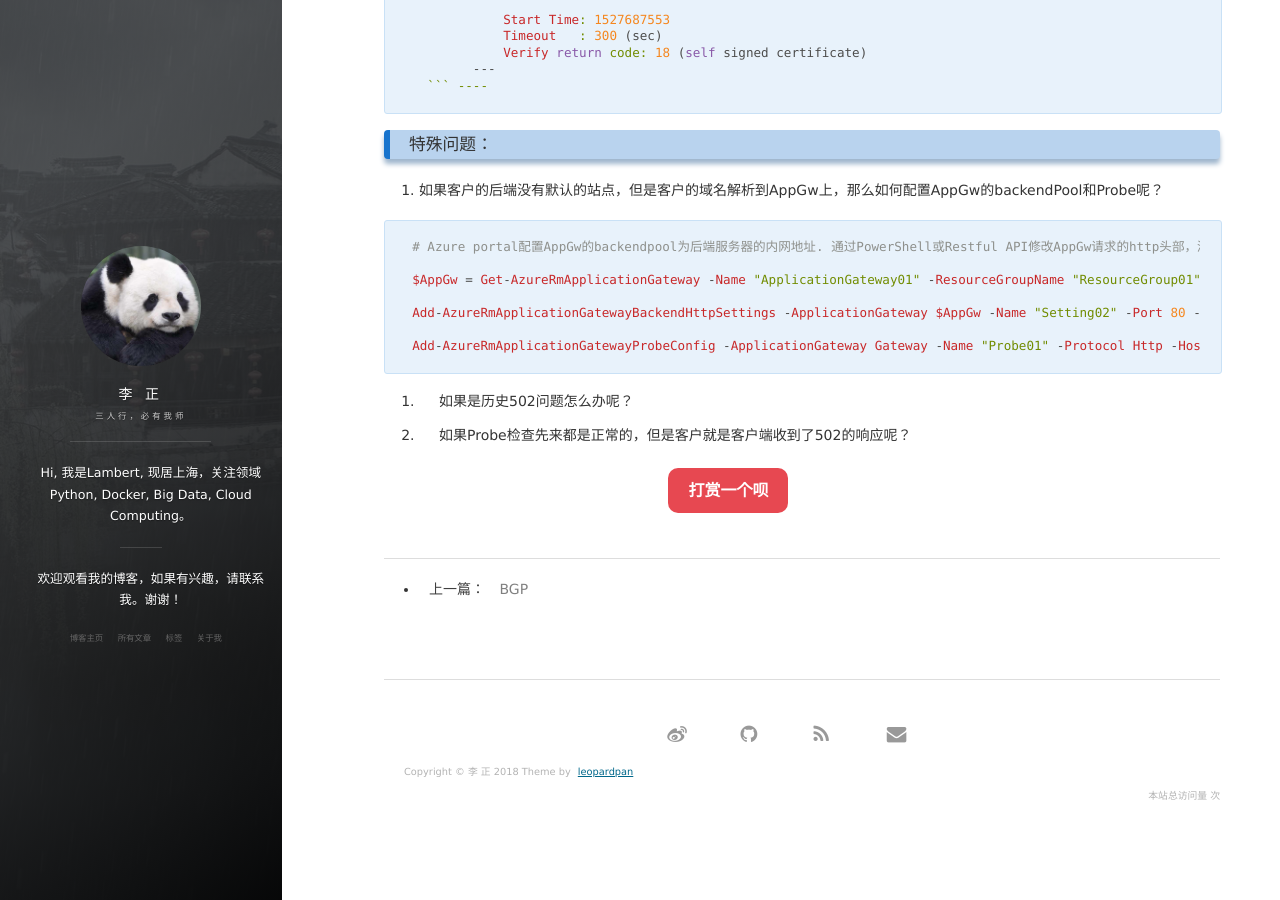
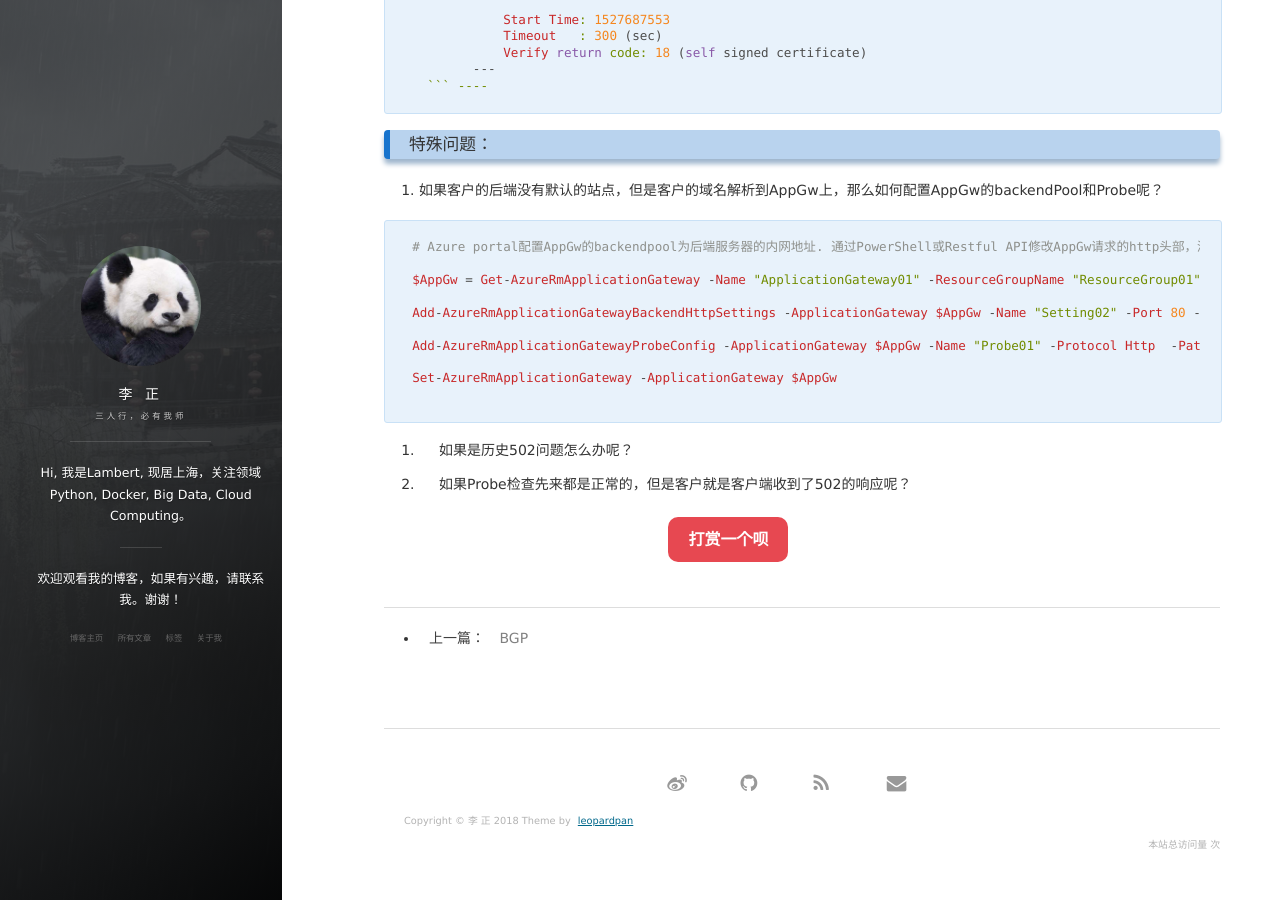
Before and after one commit to Leejung168/Leejung168.github.io, a Jekyll site: the page built from _posts/2018-05-28-Nginx.md, in a window 1280 px wide and 900 px high, scrolled down 9603 px. Built offline with Jekyll 4.4.1, drawn with Linux system fonts in a browser that asks for light colours; nearby versions of some CDN libraries; our own code applies the rules of GitHub Pages for plain Markdown files; comment, search, counter and statistics services are not loaded.

Commit message:
Update 2018-05-28-Nginx.md

````diff
--- a/_posts/2018-05-28-Nginx.md
+++ b/_posts/2018-05-28-Nginx.md
@@ -531,7 +531,10 @@ $AppGw = Get-AzureRmApplicationGateway -Name "ApplicationGateway01" -ResourceGro
 
 Add-AzureRmApplicationGatewayBackendHttpSettings -ApplicationGateway $AppGw -Name "Setting02" -Port 80 -HostName "www.lambert.com" -Protocol "HTTP" -CookieBasedAffinity "Disabled"
 
-Add-AzureRmApplicationGatewayProbeConfig -ApplicationGateway Gateway -Name "Probe01" -Protocol Http -HostName "contoso.com" -Path "/health.html" -Interval 30 -Timeout 120 -UnhealthyThreshold 8 -PickHostNameFromBackendHttpSettings
+Add-AzureRmApplicationGatewayProbeConfig -ApplicationGateway $AppGw -Name "Probe01" -Protocol Http  -Path "/health.html" -Interval 30 -Timeout 120 -UnhealthyThreshold 8 -PickHostNameFromBackendHttpSettings
+
+Set-AzureRmApplicationGateway -ApplicationGateway $AppGw
+
 ```
 
 2. 如果是历史502问题怎么办呢？
````
